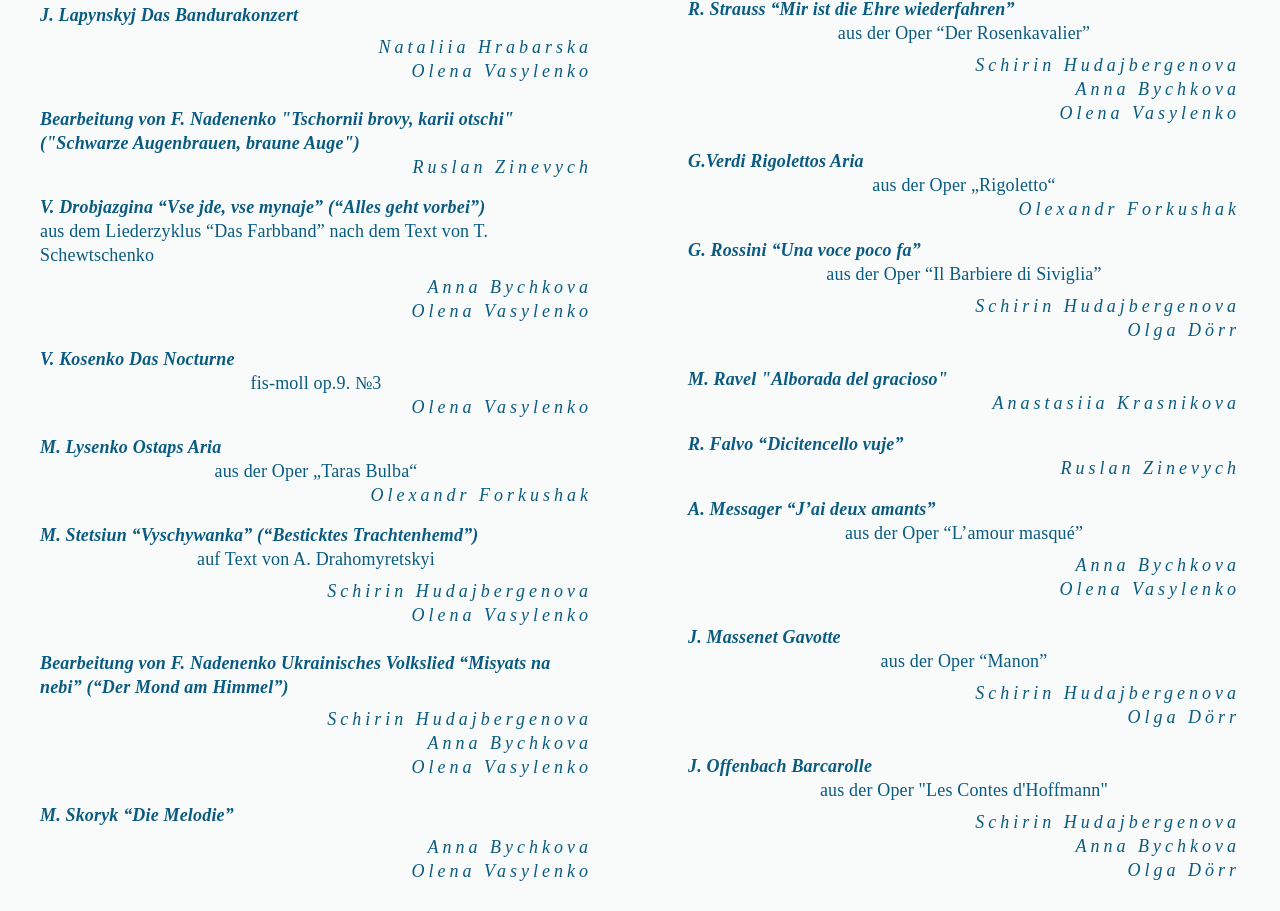
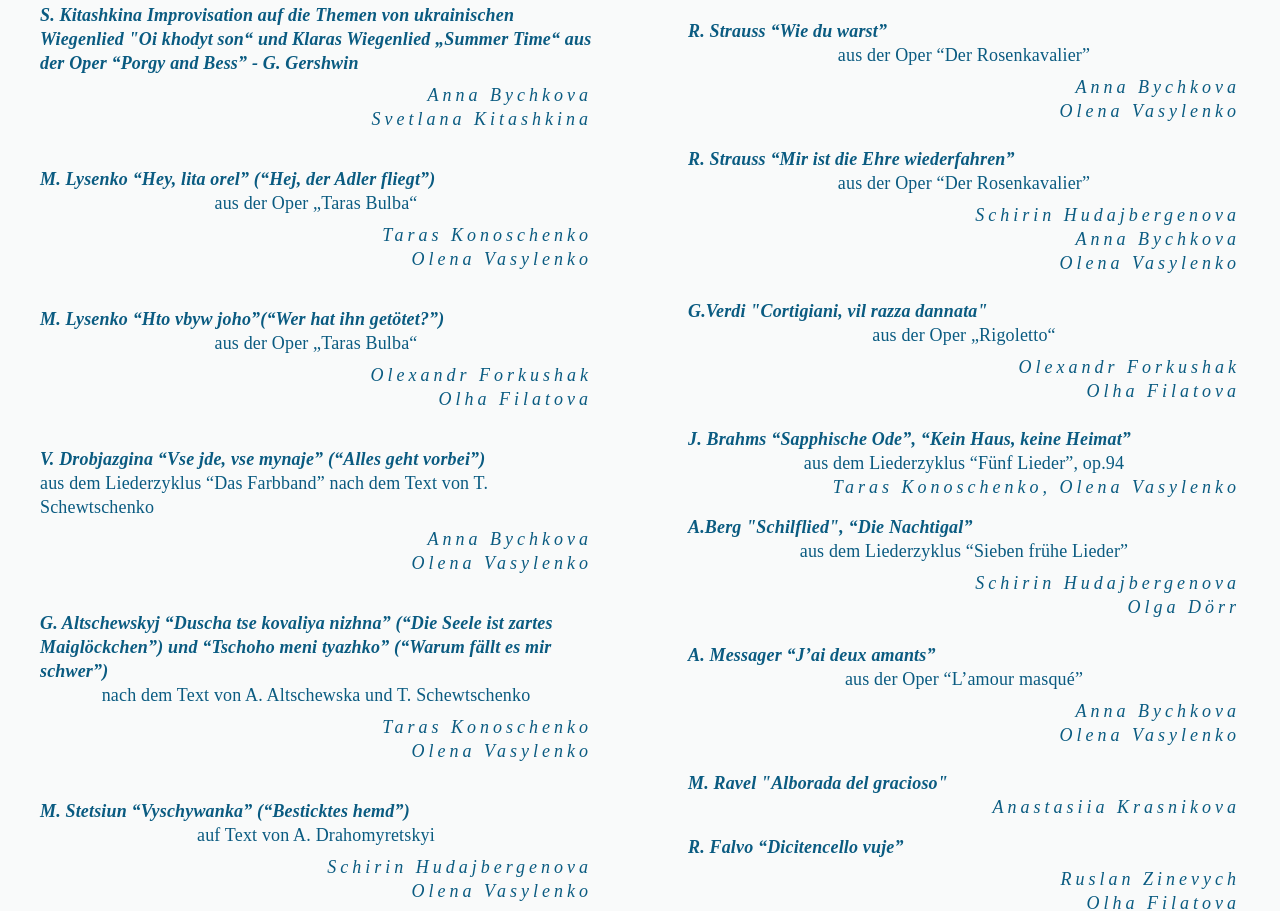
Before and after one commit to a-nn-a-bychkova/culture-event, a React (Create React App) app: page / in a window 1280 px wide. Shown: the part 1671-2582 px from the top of the page. Built offline with nearby package versions, Linux system fonts and the light colour scheme.

Commit message:
participants programm

```diff
--- a/src/components/App.js
+++ b/src/components/App.js
@@ -131,7 +131,7 @@
           {' '}
           {language === 'de'
             ? 'Herzlich Willkommen zu unserem Konzert!'
-            : 'Ласкаво просимо відвідати наш наступний концерт!'}
+            : 'Ласкаво просимо відвідати наш концерт!'}
         </Typography>
         <Typography
           sx={{
--- a/src/components/Programm/Programm.js
+++ b/src/components/Programm/Programm.js
@@ -19,6 +19,13 @@
   },
   {
     id: uuidv4(),
+    author: 'Bearbeitung von F. Nadenenko',
+    title:
+      '"Tschornii brovy, karii otschi" ("Schwarze Augenbrauen, braune Auge")',
+    performer: ['Ruslan Zinevych', 'Olha Filatova'],
+  },
+  {
+    id: uuidv4(),
     author: 'S. Kitashkina',
     title:
       'Improvisation auf die Themen von ukrainischen Wiegenlied "Oi khodyt son“ und Klaras Wiegenlied „Summer Time“ aus der Oper “Porgy and Bess” - G. Gershwin',
@@ -26,16 +33,17 @@
   },
   {
     id: uuidv4(),
-    author: 'J. Lapynskyj',
-    title: 'Das Bandurakonzert',
-    performer: ['Nataliia Hrabarska', 'Olena Vasylenko'],
+    author: 'M. Lysenko',
+    title: ' “Hey, lita orel” (“Hej, der Adler fliegt”)',
+    additionalInfo: 'aus der Oper „Taras Bulba“',
+    performer: ['Taras Konoschenko', 'Olena Vasylenko'],
   },
   {
     id: uuidv4(),
-    author: 'Bearbeitung von F. Nadenenko',
-    title:
-      '"Tschornii brovy, karii otschi" ("Schwarze Augenbrauen, braune Auge")',
-    performer: ['Ruslan Zinevych'],
+    author: 'M. Lysenko',
+    title: '“Hto vbyw joho”(“Wer hat ihn getötet?”) ',
+    additionalInfo: 'aus der Oper „Taras Bulba“',
+    performer: ['Olexandr Forkushak', 'Olha Filatova'],
   },
   {
     id: uuidv4(),
@@ -47,90 +55,46 @@
   },
   {
     id: uuidv4(),
-    author: 'V. Kosenko',
-    title: 'Das Nocturne',
-    additionalInfo: 'fis-moll op.9. №3',
-    performer: ['Olena Vasylenko'],
+    author: 'G. Altschewskyj ',
+    title:
+      '“Duscha tse kovaliya nizhna” (“Die Seele ist zartes Maiglöckchen”) und “Tschoho meni tyazhko” (“Warum fällt es mir schwer”)',
+    additionalInfo: 'nach dem Text von A. Altschewska und T. Schewtschenko',
+    performer: ['Taras Konoschenko', 'Olena Vasylenko'],
   },
   {
     id: uuidv4(),
-    author: 'M. Lysenko',
-    title: 'Ostaps Aria',
-    additionalInfo: 'aus der Oper „Taras Bulba“',
-    performer: ['Olexandr Forkushak'],
-  },
-
-  // {
-  //   id: uuidv4(),,
-  //   author: 'G. Altschewskyj ',
-  //   title: '“Duscha tse kovaliya nizhna” (“Die Seele ist zartes Maiglöckchen”)',
-  //   additionalInfo: 'nach dem Text von A. Altschewska',
-  //   performer: ['Taras Konoschenko', 'Olena Vasylenko'],
-  // },
-  // {
-  // id: uuidv4(),
-  //   author: 'G. Altschewskyj ',
-  //   title: '“Tschoho meni tyazhko” (“Warum fällt es mir schwer”)',
-  //   additionalInfo: 'nach dem Text von T. Schewtschenko',
-  //   performer: ['Taras Konoschenko', 'Olena Vasylenko'],
-  // },
-
-  // {
-  //   id: uuidv4(),
-  //   author: 'K. Dankewitsch',
-  //   title: '“Zasnuv tvij druh” (“Dein Freund ist eingeschlafen”) ',
-  //   additionalInfo: 'aus der Oper “Bohdan Chmelnyzkyj”',
-  //   performer: ['Anna Bychkova', 'Olena Vasylenko'],
-  // },
-  {
-    id: uuidv4(),
     author: 'M. Stetsiun',
-    title: '“Vyschywanka” (“Besticktes Trachtenhemd”)',
+    title: '“Vyschywanka” (“Besticktes hemd”)',
     additionalInfo: 'auf Text von A. Drahomyretskyi',
     performer: ['Schirin Hudajbergenova', 'Olena Vasylenko'],
   },
-
-  // {
-  //   id: uuidv4(),
-  //   author: 'Bearbeitung von L. Revutskii',
-  //   title: 'Ukrainisches Volkslied “Tschujesch, brate mij” („Hör mein Bruder“)',
-  //   additionalInfo: 'nach dem Text von B. Lepki',
-  //   performer: ['Taras Konoschenko', 'Olena Vasylenko'],
-  // },
+  {
+    id: uuidv4(),
+    author: 'J. Lapynskyj',
+    title: 'Das Bandurakonzert',
+    performer: ['Nataliia Hrabarska', 'Olena Vasylenko'],
+  },
   {
     id: uuidv4(),
     author: 'Bearbeitung von F. Nadenenko',
-    title: 'Ukrainisches Volkslied “Misyats na nebi” (“Der Mond am Himmel”)',
+    title: "Ukrainisches Volkslied “Misyats' na nebi” (“Der Mond am Himmel”)",
     performer: ['Schirin Hudajbergenova', 'Anna Bychkova', 'Olena Vasylenko'],
+  },
+
+  {
+    id: uuidv4(),
+    author: 'G. Puccini',
+    title: 'Duett von Rodolfo und Marcello',
+    additionalInfo: 'aus der Oper "La Bohème"',
+    performer: ['Ruslan Zinevych', 'Olexandr Forkushak', 'Olha Filatova'],
   },
   {
     id: uuidv4(),
-    author: 'M. Skoryk',
-    title: '“Die Melodie”',
-    performer: ['Anna Bychkova', 'Olena Vasylenko'],
-  },
-  // {
-  //   id: uuidv4(),
-  //   author: 'M. Lysenko',
-  //   title: ' “Hey, lita orel” (“Hej, der Adler fliegt”)',
-  //   additionalInfo: 'aus der Oper „Taras Bulba“',
-  //   performer: ['Taras Konoschenko', 'Olena Vasylenko'],
-  // },
-
-  {
-    id: uuidv4(),
-    author: 'A.Berg',
-    title: ' "Schilflied", “Die Nachtigal”',
-    additionalInfo: 'aus dem Liederzyklus “Sieben frühe Lieder”',
+    author: 'G. Rossini',
+    title: '“Una voce poco fa”',
+    additionalInfo: 'aus der Oper “Il Barbiere di Siviglia”',
     performer: ['Schirin Hudajbergenova', 'Olga Dörr'],
   },
-  // {
-  //   id: uuidv4(),
-  //   author: 'J. Brahms',
-  //   title: '“Sapphische Ode”, “Kein Haus, keine Heimat”',
-  //   additionalInfo: 'aus dem Liederzyklus “Fünf Lieder”, op.94',
-  //   performer: ['Taras Konoschenko, Olena Vasylenko'],
-  // },
   {
     id: uuidv4(),
     author: 'R. Strauss',
@@ -148,16 +112,30 @@
   {
     id: uuidv4(),
     author: 'G.Verdi',
-    title: 'Rigolettos Aria',
+    title: '"Cortigiani, vil razza dannata"',
     additionalInfo: 'aus der Oper „Rigoletto“',
-    performer: ['Olexandr Forkushak'],
+    performer: ['Olexandr Forkushak', 'Olha Filatova'],
   },
   {
     id: uuidv4(),
-    author: 'G. Rossini',
-    title: '“Una voce poco fa”',
-    additionalInfo: 'aus der Oper “Il Barbiere di Siviglia”',
+    author: 'J. Brahms',
+    title: '“Sapphische Ode”, “Kein Haus, keine Heimat”',
+    additionalInfo: 'aus dem Liederzyklus “Fünf Lieder”, op.94',
+    performer: ['Taras Konoschenko, Olena Vasylenko'],
+  },
+  {
+    id: uuidv4(),
+    author: 'A.Berg',
+    title: '"Schilflied", “Die Nachtigal”',
+    additionalInfo: 'aus dem Liederzyklus “Sieben frühe Lieder”',
     performer: ['Schirin Hudajbergenova', 'Olga Dörr'],
+  },
+  {
+    id: uuidv4(),
+    author: 'A. Messager',
+    title: '“J’ai deux amants”',
+    additionalInfo: 'aus der Oper “L’amour masqué”',
+    performer: ['Anna Bychkova', 'Olena Vasylenko'],
   },
   {
     id: uuidv4(),
@@ -169,16 +147,9 @@
     id: uuidv4(),
     author: 'R. Falvo',
     title: '“Dicitencello vuje”',
-    performer: ['Ruslan Zinevych'],
+    performer: ['Ruslan Zinevych', 'Olha Filatova'],
   },
 
-  {
-    id: uuidv4(),
-    author: 'A. Messager',
-    title: '“J’ai deux amants”',
-    additionalInfo: 'aus der Oper “L’amour masqué”',
-    performer: ['Anna Bychkova', 'Olena Vasylenko'],
-  },
   {
     id: uuidv4(),
     author: 'J. Massenet',
@@ -205,6 +176,12 @@
   },
   {
     id: uuidv4(),
+    author: 'Обробка Ф. Надененка',
+    title: '"Чорнії брови, карії очі"',
+    performer: ['Руслан Зіневич', 'Ольга Філатова'],
+  },
+  {
+    id: uuidv4(),
     author: 'С. Кіташкіна',
     title:
       'Імпровізація на теми колискової “Ой ходить сон” та Колискової Клари “Summer Time” з опери “Поргі і Бес” Дж. Гершвіна',
@@ -212,15 +189,17 @@
   },
   {
     id: uuidv4(),
-    author: 'Я. Лапинський',
-    title: 'Концерт для бандури з фортепіно',
-    performer: ['Наталія Грабарська', 'Олена Василенко'],
+    author: 'М. Лисенко',
+    title: 'Пісня Тараса',
+    additionalInfo: 'з опери “Тарас Бульба”',
+    performer: ['Тарас Коношенко', 'Олена Василенко'],
   },
   {
     id: uuidv4(),
-    author: 'Обробка Ф. Надененка',
-    title: '"Чорнії брови, карії очі"',
-    performer: ['Руслан Зіневич'],
+    author: 'М. Лисенко',
+    title: 'Арія Остапа',
+    additionalInfo: 'з опери "Тарас Бульба"',
+    performer: ['Олександр Форкушак', 'Ольга Філатова'],
   },
   {
     id: uuidv4(),
@@ -231,40 +210,11 @@
   },
   {
     id: uuidv4(),
-    author: 'В. Косенко',
-    title: 'Ноктюрн',
-    additionalInfo: 'фа-дієз мінор oп.9. №3',
-    performer: ['Олена Василенко'],
+    author: 'Г. Алчевський',
+    title: '“Душа се конвалія ніжна”, “Чого мені тяжко”',
+    additionalInfo: 'сл. Х. Алчевської та Т. Шевченка',
+    performer: ['Тарас Коношенко', 'Олена Василенко'],
   },
-  {
-    id: uuidv4(),
-    author: 'М. Лисенко',
-    title: 'Арія Остапа',
-    additionalInfo: 'з опери "Тарас Бульба"',
-    performer: ['Олександр Форкушак'],
-  },
-  // {
-  //  id: uuidv4(),
-  //   author: 'Г. Алчевський',
-  //   title: '“Душа се конвалія ніжна”',
-  //   additionalInfo: 'сл. Х. Алчевської',
-  //   performer: ['Тарас Коношенко', 'Олена Василенко'],
-  // },
-  // {
-  //   id: uuidv4(),
-  //   author: 'Г. Алчевський',
-  //   title: '“Чого мені тяжко”',
-  //   additionalInfo: 'сл. Т. Шевченка',
-  //   performer: ['Тарас Коношенко', 'Олена Василенко'],
-  // },
-
-  // {
-  //   id: uuidv4(),
-  //   author: 'К. Данькевич',
-  //   title: 'Арія Варвари',
-  //   additionalInfo: 'з опери “Богдан Хмельницький”',
-  //   performer: ['Анна Бичкова', 'Олена Василенко'],
-  // },
   {
     id: uuidv4(),
     author: 'М. Стецюн',
@@ -272,14 +222,12 @@
     additionalInfo: 'сл. А. Драгомирецький',
     performer: ['Ширін Худайбергенова', 'Олена Василенко'],
   },
-
-  // {
-  //   id: uuidv4(),
-  //   author: 'у.н.п. в обр. Л. Ревуцького',
-  //   title: '“Чуєш брате мій”',
-  //   additionalInfo: 'сл. Б. Лепкого',
-  //   performer: ['Тарас Коношенко', 'Олена Василенко'],
-  // },
+  {
+    id: uuidv4(),
+    author: 'Я. Лапинський',
+    title: 'Концерт для бандури з фортепіно',
+    performer: ['Наталія Грабарська', 'Олена Василенко'],
+  },
   {
     id: uuidv4(),
     author: 'у.н.п. в обр. Ф. Надененка',
@@ -288,31 +236,18 @@
   },
   {
     id: uuidv4(),
-    author: 'М. Скорик',
-    title: '“Мелодія”',
-    performer: ['Анна Бичкова', 'Олена Василенко'],
+    author: 'Дж. Пуччіні',
+    title: 'Дует Рудольфа та Марчелло',
+    additionalInfo: 'з опери “Богема”',
+    performer: ['Олександр Форкушак', 'Ольга Філатова'],
   },
-  // {
-  //  id: uuidv4(),
-  //   author: 'М. Лисенко',
-  //   title: 'Пісня Тараса',
-  //   additionalInfo: 'з опери “Тарас Бульба”',
-  //   performer: ['Тарас Коношенко', 'Олена Василенко'],
-  // },
   {
     id: uuidv4(),
-    author: 'А. Берг',
-    title: ' "Schilflied", “Die Nachtigal”',
-    additionalInfo: 'з вокального циклу “Сім ранніх пісень”',
+    author: 'Дж. Россіні',
+    title: 'арія Розіни',
+    additionalInfo: 'з опери “Сивільський цирюльник”',
     performer: ['Ширін Худайбергенова', 'Ольга Доерр'],
   },
-  // {
-  //  id: uuidv4(),
-  //   author: 'Й. Брамс',
-  //   title: '"Сапфічна ода», «Немає дому, немає Батьківщини"',
-  //   additionalInfo: 'з вокального циклу “П’ять пісень”, оп.94',
-  //   performer: ['Тарас Коношенко', 'Олена Василенко'],
-  // },
 
   {
     id: uuidv4(),
@@ -334,27 +269,21 @@
     author: 'Дж. Верді',
     title: 'Арія Ріголетто',
     additionalInfo: 'з опери "Ріголетто"',
-    performer: ['Олександр Форкушак'],
+    performer: ['Олександр Форкушак', 'Ольга Філатова'],
   },
   {
     id: uuidv4(),
-    author: 'Дж. Россіні',
-    title: 'арія Розіни',
-    additionalInfo: 'з опери “Сивільський цирюльник”',
-    performer: ['Ширін Худайбергенова', 'Ольга Доерр'],
-  },
-
-  {
-    id: uuidv4(),
-    author: 'М. Равель',
-    title: '"Alborada del gracioso"',
-    performer: ['Анастасія Краснікова'],
+    author: 'Й. Брамс',
+    title: '"Сапфічна ода», «Немає дому, немає Батьківщини"',
+    additionalInfo: 'з вокального циклу “П’ять пісень”, оп.94',
+    performer: ['Тарас Коношенко', 'Олена Василенко'],
   },
   {
     id: uuidv4(),
-    author: 'Р. Фальво',
-    title: '“Dicitencello vuje”',
-    performer: ['Руслан Зіневич'],
+    author: 'А. Берг',
+    title: '"Schilflied" («Очеретяна пісня»),  “Die Nachtigal” («Соловей»)',
+    additionalInfo: 'з вокального циклу “Сім ранніх пісень”',
+    performer: ['Ширін Худайбергенова', 'Ольга Доерр'],
   },
   {
     id: uuidv4(),
@@ -363,6 +292,20 @@
     additionalInfo: 'з опери “Приховане кохання”(“L’amour masqué”)',
     performer: ['Анна Бичкова', 'Олена Василенко'],
   },
+  {
+    id: uuidv4(),
+    author: 'М. Равель',
+    title: '“Alborada del gracioso” (“Ранкова серенада шута”)',
+    additionalInfo: 'з циклу “Miroirs” (“Відображення”)',
+    performer: ['Анастасія Краснікова'],
+  },
+  {
+    id: uuidv4(),
+    author: 'Р. Фальво',
+    title: '“Dicitencello vuje”',
+    performer: ['Руслан Зіневич', 'Ольга Філатова'],
+  },
+
   {
     id: uuidv4(),
     author: 'Ж. Массне',
```
Also changed, not shown: src/components/Participants/Participants.js (+120 -13 lines).
